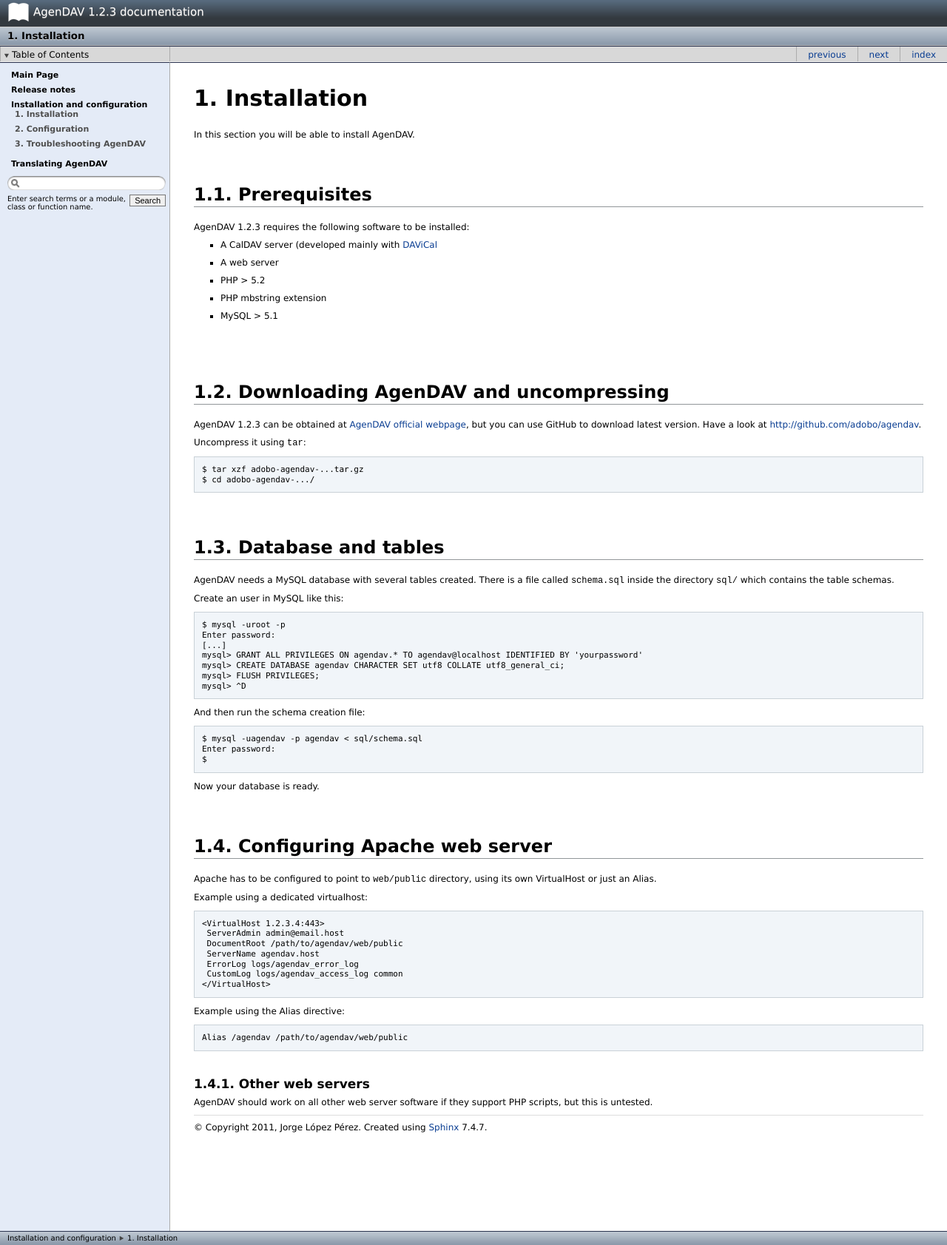
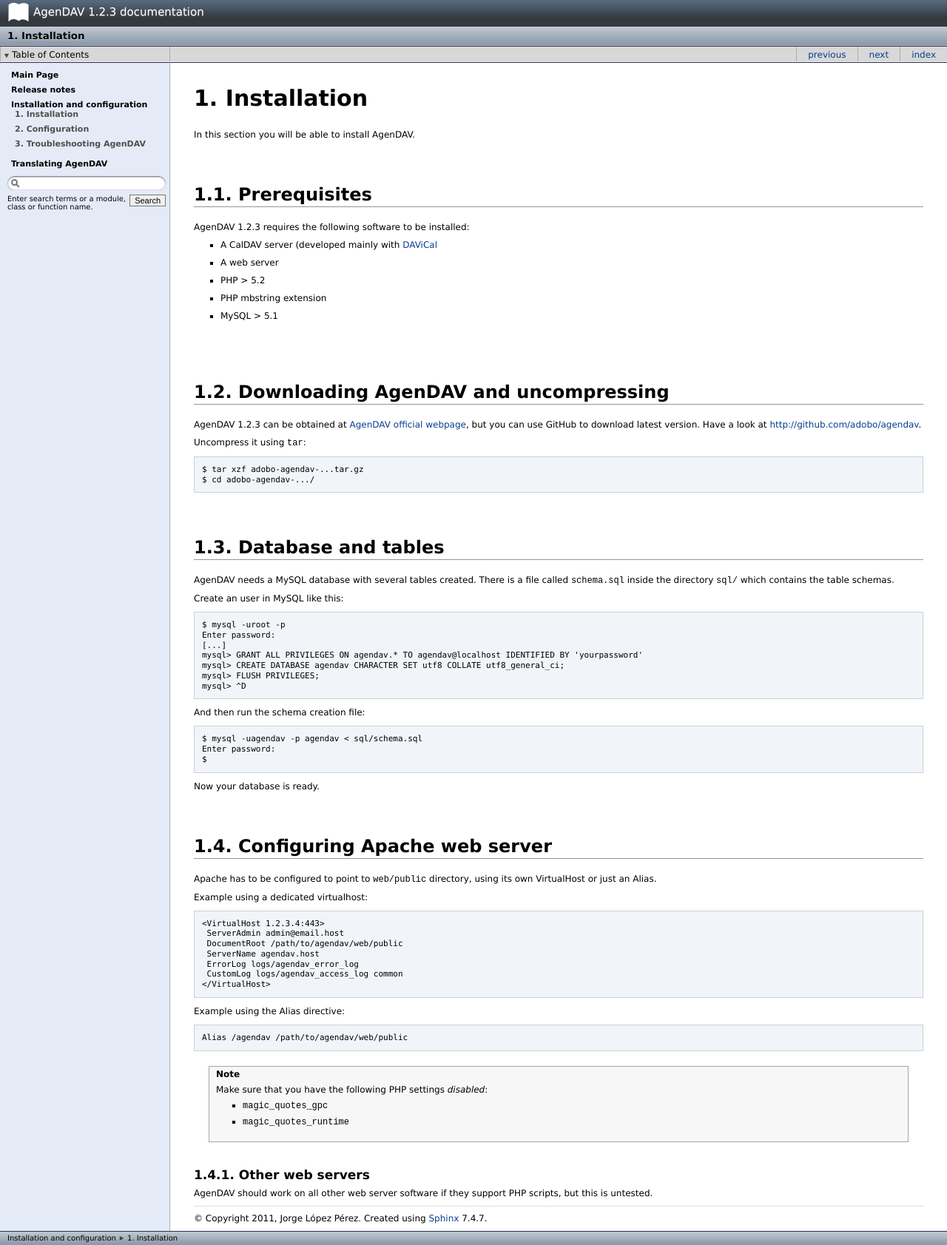
Before and after one commit to birdrock00/caldaver, a Sphinx documentation site: the page built from doc/source/admin/installation.rst, in a window 1280 px wide. Shown: the whole page at 74% size. Built offline with Sphinx 7.4.7, drawn with Linux system fonts in a browser that asks for light colours.

Commit message:
Add note about PHP settings

```diff
--- a/doc/source/admin/installation.rst
+++ b/doc/source/admin/installation.rst
@@ -71,6 +71,12 @@
 
  Alias /agendav /path/to/agendav/web/public
 
+.. note::
+   Make sure that you have the following PHP settings *disabled*:
+
+   * ``magic_quotes_gpc``
+   * ``magic_quotes_runtime``
+
 Other web servers
 ^^^^^^^^^^^^^^^^^
 
```
